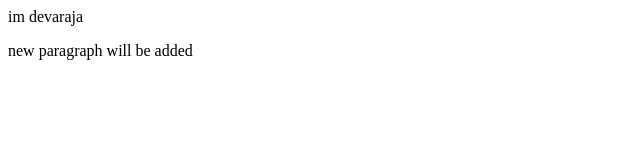
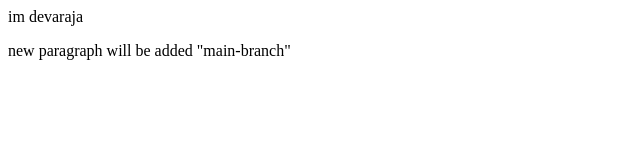
Before and after one commit to Devarja/local_repo, a plain HTML site: page index.html in a window 1280 px wide. Shown: the full height of the page, 0-640 px from the left. Drawn offline with Linux system fonts and the light colour scheme.

Commit message:
main-branch

```diff
--- a/index.html
+++ b/index.html
@@ -1,4 +1,4 @@
 <html>
 	<p> im devaraja </p>
-	<p> new paragraph will be added </p>
+	<p> new paragraph will be added "main-branch" </p>
 </html>
```
